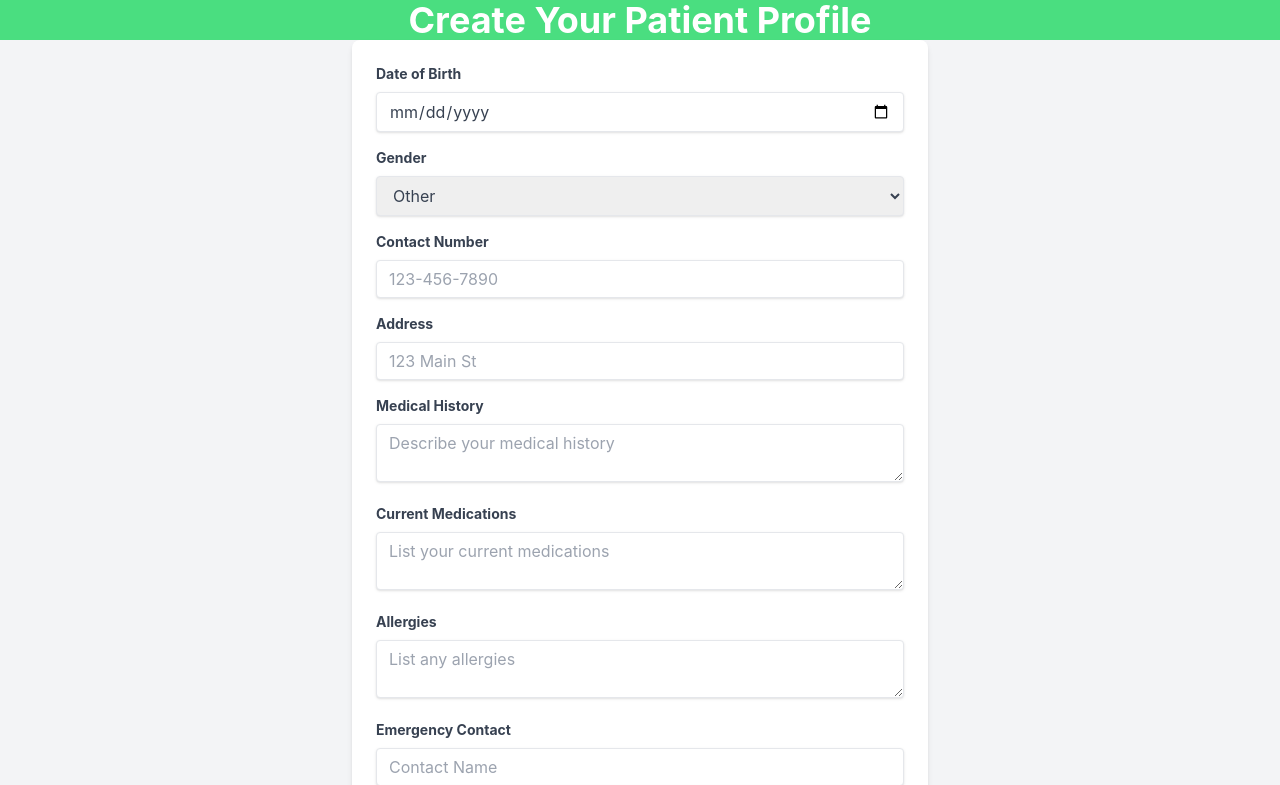
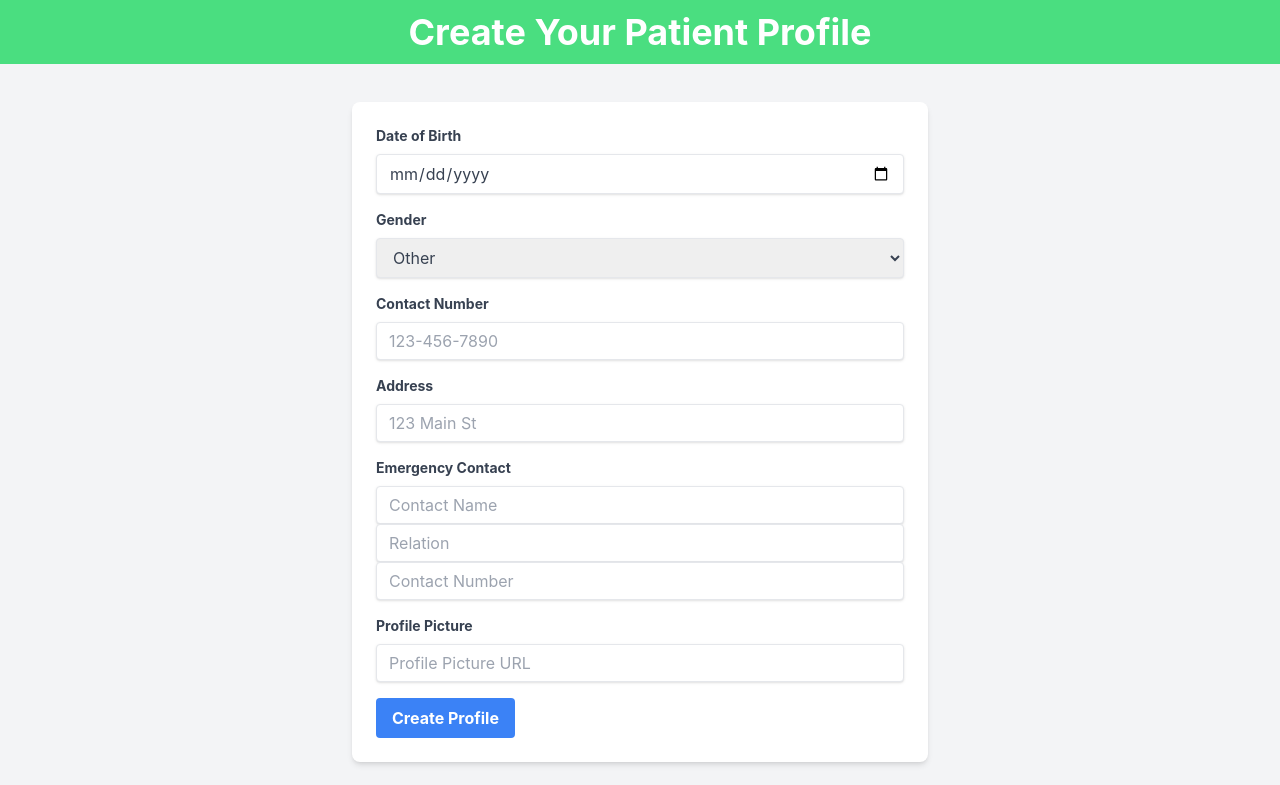
Before and after one commit to nmemarcoding/MediConnect, a React (Create React App) app in the folder client/: page /patientprofilecreation in a window 1280 px wide. Shown: the top 785 px of the page. Built offline with nearby package versions, Linux system fonts and the light colour scheme; the HTML template or start-up script is replaced by a standard one.

Commit message:
feat: Update PatientProfileCreation component

```diff
--- a/client/src/pages/PatientProfileCreation/PatientProfileCreation.js
+++ b/client/src/pages/PatientProfileCreation/PatientProfileCreation.js
@@ -1,16 +1,18 @@
 import React, { useState } from 'react';
 import { useNavigate } from 'react-router-dom';
-
+import { publicRequest } from '../../hooks/requestMethods';
+import useStore from '../../store';
 const PatientProfileCreation = () => {
     const navigate = useNavigate();
+    const userInfo = useStore((state) => state.userInf);
+
+
     const [profileData, setProfileData] = useState({
+        user: userInfo._id,
         dateOfBirth: '',
         gender: 'other',
         contactNumber: '',
         address: '',
-    medicalHistory: '',
-    currentMedications: '',
-    allergies: '',
         emergencyContact: { name: '', relation: '', contactNumber: '' },
         profilePicture: ''
     });
@@ -19,7 +21,10 @@ const PatientProfileCreation = () => {
         if (e.target.name === 'emergencyContact') {
             setProfileData({
                 ...profileData,
-        emergencyContact: { ...profileData.emergencyContact, [e.target.dataset.field]: e.target.value }
+                emergencyContact: {
+                    ...profileData.emergencyContact,
+                    [e.target.dataset.field]: e.target.value
+                }
             });
         } else {
             setProfileData({ ...profileData, [e.target.name]: e.target.value });
@@ -28,9 +33,23 @@ const PatientProfileCreation = () => {
 
     const handleSubmit = (event) => {
         event.preventDefault();
-    console.log(profileData);
-    navigate('/dashboard'); // Navigate to the dashboard or relevant page after profile creation
-  };
+        // Check if all fields have a value
+        const isFormValid = Object.values(profileData).every((value) => value !== '');
+        if (!isFormValid) {
+            alert('Please fill out all fields');
+            return;
+        }
+
+        publicRequest().post('patientprofile/create', profileData)
+            .then((response) => {
+                alert('Patient profile created successfully');
+                navigate('/dashboard');
+            })
+            .catch((error) => {
+                console.log(error);
+                alert(error.response.data || 'An error occurred');
+            });
+    }
 
     return (
         <div className="flex flex-col h-screen bg-gray-100">
@@ -68,30 +87,12 @@ const PatientProfileCreation = () => {
                             <input type="text" id="address" name="address" placeholder="123 Main St" value={profileData.address} onChange={handleChange} className="shadow appearance-none border rounded w-full py-2 px-3 text-gray-700 leading-tight focus:outline-none focus:shadow-outline" required />
                         </div>
 
-            {/* Medical History Field */}
-            <div className="mb-4">
-              <label htmlFor="medicalHistory" className="block text-gray-700 text-sm font-bold mb-2">Medical History</label>
-              <textarea id="medicalHistory" name="medicalHistory" placeholder="Describe your medical history" value={profileData.medicalHistory} onChange={handleChange} className="shadow appearance-none border rounded w-full py-2 px-3 text-gray-700 leading-tight focus:outline-none focus:shadow-outline" />
-            </div>
-
-            {/* Current Medications Field */}
-            <div className="mb-4">
-              <label htmlFor="currentMedications" className="block text-gray-700 text-sm font-bold mb-2">Current Medications</label>
-              <textarea id="currentMedications" name="currentMedications" placeholder="List your current medications" value={profileData.currentMedications} onChange={handleChange} className="shadow appearance-none border rounded w-full py-2 px-3 text-gray-700 leading-tight focus:outline-none focus:shadow-outline" />
-            </div>
-
-            {/* Allergies Field */}
-            <div className="mb-4">
-              <label htmlFor="allergies" className="block text-gray-700 text-sm font-bold mb-2">Allergies</label>
-              <textarea id="allergies" name="allergies" placeholder="List any allergies" value={profileData.allergies} onChange={handleChange} className="shadow appearance-none border rounded w-full py-2 px-3 text-gray-700 leading-tight focus:outline-none focus:shadow-outline" />
-            </div>
-
                         {/* Emergency Contact Field */}
                         <div className="mb-4">
                             <label htmlFor="emergencyContact" className="block text-gray-700 text-sm font-bold mb-2">Emergency Contact</label>
-              <input type="text" placeholder="Contact Name" data-field="name" value={profileData.emergencyContact.name} onChange={(e) => handleChange({ ...e, target: { ...e.target, name: 'emergencyContact' } })} className="shadow appearance-none border rounded w-full py-2 px-3 text-gray-700 leading-tight focus:outline-none focus:shadow-outline" />
-              <input type="text" placeholder="Relation" data-field="relation" value={profileData.emergencyContact.relation} onChange={(e) => handleChange({ ...e, target: { ...e.target, name: 'emergencyContact' } })} className="shadow appearance-none border rounded w-full py-2 px-3 text-gray-700 leading-tight focus:outline-none focus:shadow-outline" />
-              <input type="tel" placeholder="Contact Number" data-field="contactNumber" value={profileData.emergencyContact.contactNumber} onChange={(e) => handleChange({ ...e, target: { ...e.target, name: 'emergencyContact' } })} className="shadow appearance-none border rounded w-full py-2 px-3 text-gray-700 leading-tight focus:outline-none focus:shadow-outline" />
+                            <input type="text" placeholder="Contact Name" name="emergencyContact" data-field="name" onChange={handleChange} className="shadow appearance-none border rounded w-full py-2 px-3 text-gray-700 leading-tight focus:outline-none focus:shadow-outline" />
+                            <input type="text" placeholder="Relation" name="emergencyContact" data-field="relation" onChange={handleChange} className="shadow appearance-none border rounded w-full py-2 px-3 text-gray-700 leading-tight focus:outline-none focus:shadow-outline" />
+                            <input type="tel" placeholder="Contact Number" name="emergencyContact" data-field="contactNumber" onChange={handleChange} className="shadow appearance-none border rounded w-full py-2 px-3 text-gray-700 leading-tight focus:outline-none focus:shadow-outline" />
                         </div>
 
                         {/* Profile Picture Field */}
```
Lines whose indentation alone changed are shown as unchanged.
